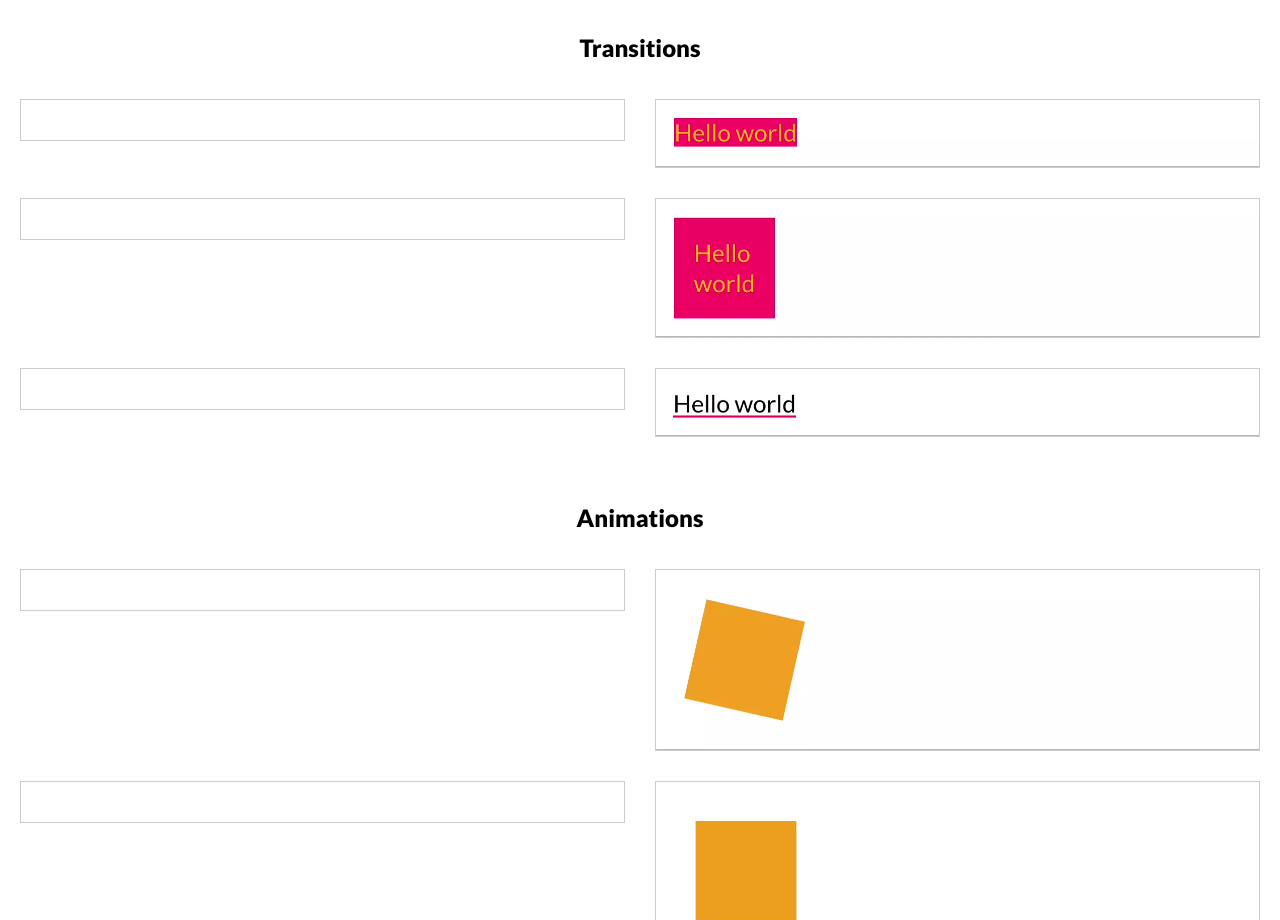
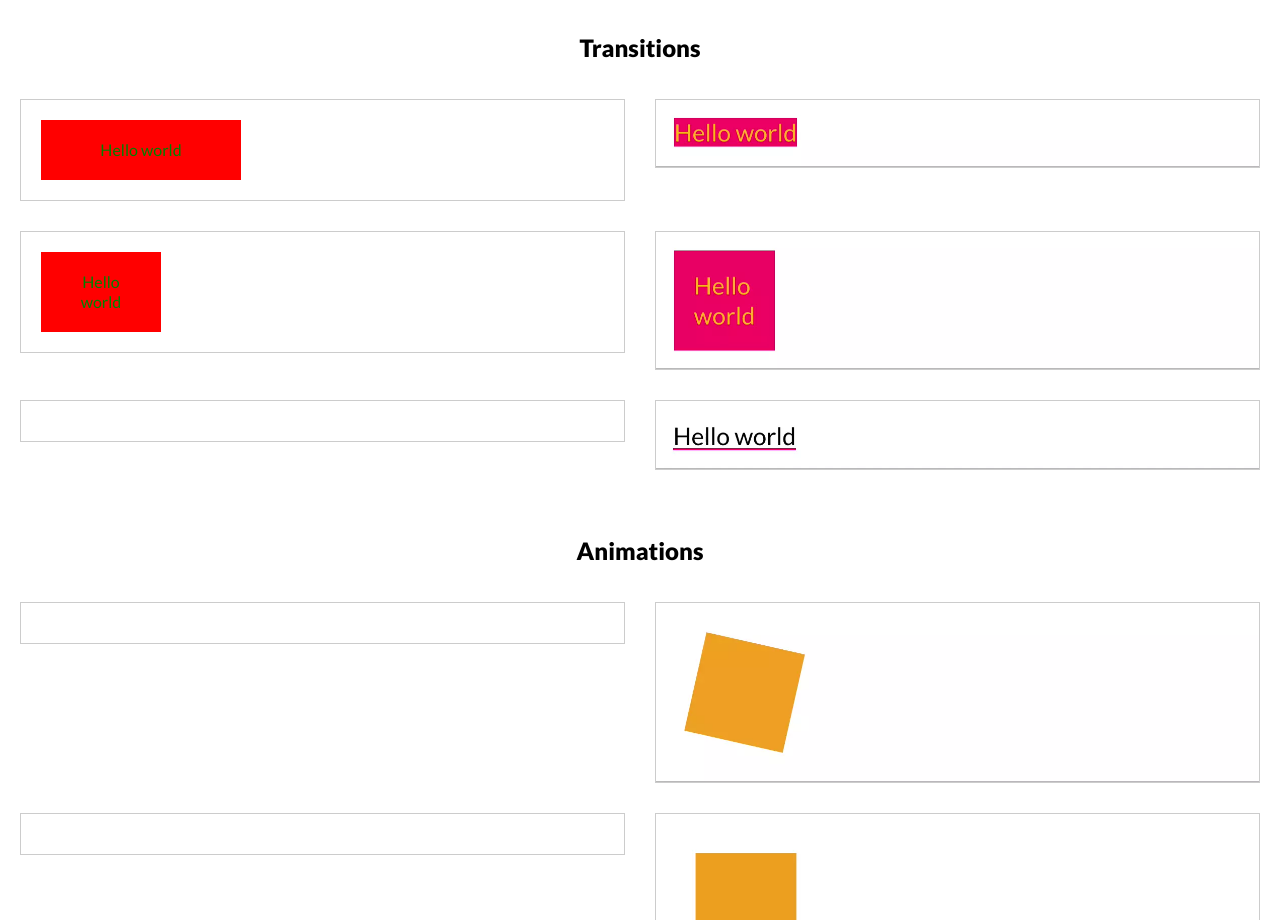
Before and after one commit to thomasrouiller/exercice-revision, a website built with Parcel: page src/index.html in a window 1280 px wide. Shown: the part 5344-6264 px from the top of the page. Built offline with nearby package versions, Linux system fonts and the light colour scheme.

Commit message:
one transition remain, idk

```diff
--- a/src/index.html
+++ b/src/index.html
@@ -351,7 +351,7 @@
           <div class="l-row">
             <div class="l-col-6">
               <div class="l-exercice" id="transitions-01">
-                <!-- transitions-01 -->
+                <div class="button">Hello world</div>
               </div>
             </div>
             <div class="l-col-6">
@@ -363,7 +363,7 @@
           <div class="l-row">
             <div class="l-col-6">
               <div class="l-exercice" id="transitions-02">
-                <!-- transitions-02 -->
+                <div class="button">Hello world</div>
               </div>
             </div>
             <div class="l-col-6">
--- a/src/scss/modules/_transitions.scss
+++ b/src/scss/modules/_transitions.scss
@@ -0,0 +1,32 @@
+#transitions-01 {
+  .button {
+    width: 200px;
+    text-align: center;
+    padding: 20px;
+    background-color: red;
+    color: green;
+    transition-property: background-color, color;
+    transition-duration: 1s;
+  }
+
+  .button:hover {
+    background-color: rgb(156, 127, 45);
+    color: blue;
+  }
+}
+
+#transitions-02 {
+  .button {
+    width: 120px;
+    text-align: center;
+    padding: 20px;
+    background-color: red;
+    color: green;
+    transition-property: transform;
+    transition-duration: 0.5s;
+    transition-timing-function: ease-in;
+  }
+  .button:hover {
+    transform: rotate(-90deg);
+  }
+}
```
